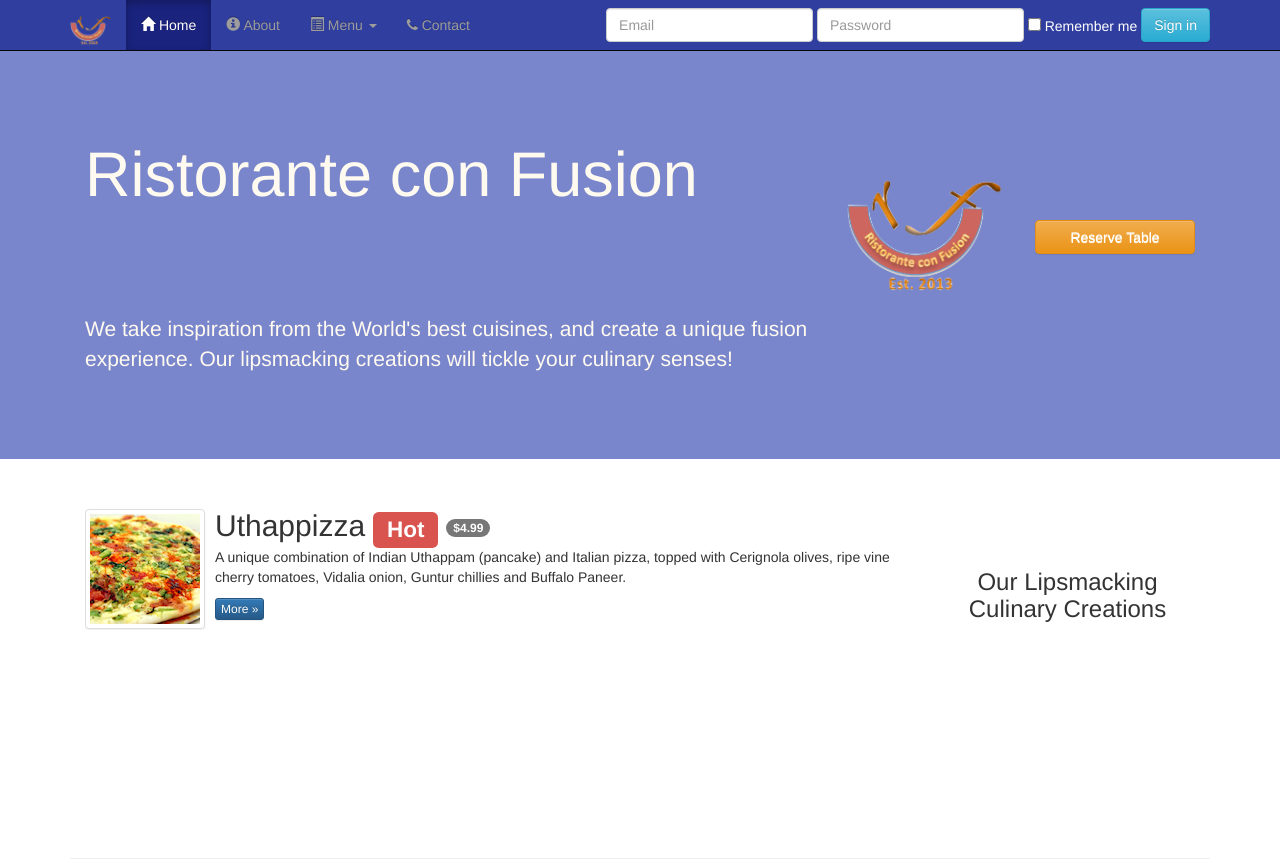
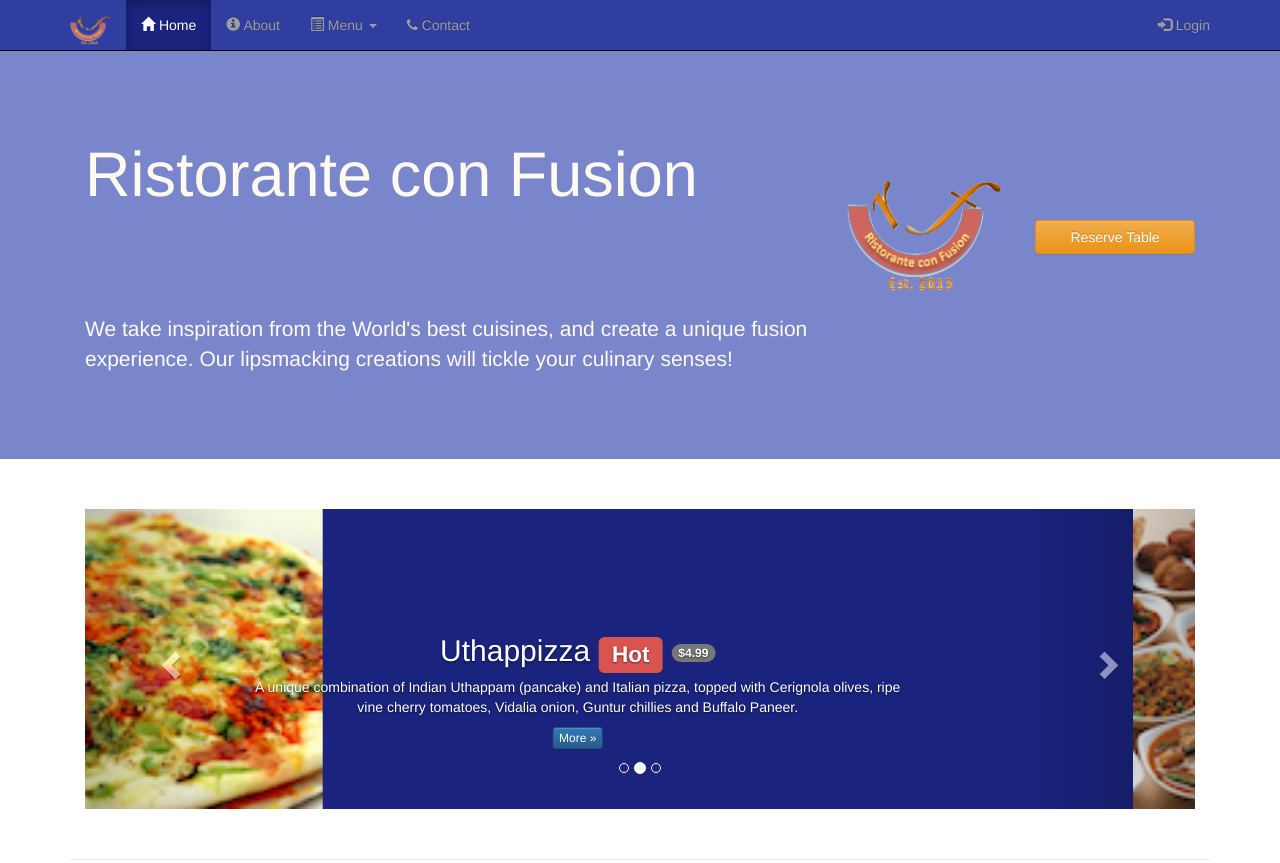
Before and after one commit to thisisalexis/web-frameworks-course, a plain HTML site: page ConFusionRistorante/index.html in a window 1280 px wide. Shown: the top 863 px of the page. Drawn offline with nearby package versions, Linux system fonts and the light colour scheme.

Commit message:
All changes for the week three added: tooltip, modal and carrousel added to index page

```diff
--- a/ConFusionRistorante/css/mystyles.css
+++ b/ConFusionRistorante/css/mystyles.css
@@ -30,3 +30,17 @@ address { font-size: 80%; margin: 0px; color: #0f0f0f; }
 .affix {
     top:100px;
 }
+
+
+.carousel {
+    background:#1A237E;
+}
+.carousel .item {
+  height: 300px;
+}
+.item img {
+    position: absolute;
+    top: 0;
+    left: 0;
+    min-height: 300px;
+}
--- a/ConFusionRistorante/index.html
+++ b/ConFusionRistorante/index.html
@@ -60,24 +60,49 @@
                              aria-hidden="true"></span> Contact</a></li>
                     </ul>
                 </div>
+                <!--
                 <div id="navbar-form" class="navbar-right navbar-collapse collapse">
-                  <form class="navbar-form navbar-right">
+
+                </div>/.navbar-collapse -->
+
+                <ul class="nav navbar-nav navbar-right">
+                    <li><a data-toggle="modal" data-target="#loginModal">
+                    <span class="glyphicon glyphicon-log-in"></span> Login</a>
+                    </li>
+                </ul>
+            </div>
+        </nav>
+        <div id="loginModal" class="modal fade" role="dialog">
+            <div class="modal-dialog">
+            <!-- Modal content-->
+            <div class="modal-content">
+                <div class="modal-header">
+                    <button type="button" class="close" data-dismiss="modal">&times;</button>
+                    <h4 class="modal-title">Login </h4>
+                </div>
+                <div class="modal-body">
+
+                <form class="form-inline">
                     <div class="form-group">
-                      <input type="text" placeholder="Email" class="form-control">
+                      <input type="text" placeholder="Email" class="form-control input-sm">
                     </div>
                     <div class="form-group">
-                      <input type="password" placeholder="Password" class="form-control">
+                      <input type="password" placeholder="Password" class="form-control input-sm">
                     </div>
                     <div class="checkbox" style="color: #fff;">
                       <label>
                         <input type="checkbox" value="remember-me"> Remember me
                       </label>
                     </div>
-                    <button type="button" class="btn btn-info">Sign in</button>
-                  </form>
-                </div><!--/.navbar-collapse -->
+                    <button type="button" class="btn btn-info btn-sm">Sign in</button>
+                    <button type="button" class="btn btn-default btn-sm" data-dismiss="modal">Cancel</button>
+
+                </form>
+
+                </div>
             </div>
-        </nav>
+            </div>
+        </div>
         <header class="jumbotron">
             <!-- Main component for a primary marketing message or call to action -->
             <div class="container">
@@ -93,12 +118,76 @@
                     </div>
                     <div class="col-xs-12 col-sm-2">
                         <div  style="padding-top: 100px;"></div>
-                        <a href="#reserveform" class="btn btn-warning btn-default btn-block">Reserve Table</a>
+                            <a type="button" class="btn btn-warning btn-block" data-toggle="tooltip" title="Or Call us at +852 12345678" data-placement="bottom" href="#reserveform">Reserve Table</a>
                     </div>
                 </div>
             </div>
         </header>
         <div class="container">
+
+
+
+<div class="row row-content">
+    <div class="col-xs-12">
+        <div id="mycarousel" class="carousel slide" data-ride="carousel">
+            <!-- Indicators -->
+            <ol class="carousel-indicators">
+                <li data-target="#mycarousel" data-slide-to="0" class="active"></li>
+                <li data-target="#mycarousel" data-slide-to="1"></li>
+                <li data-target="#mycarousel" data-slide-to="2"></li>
+            </ol>
+            <!-- Wrapper for slides -->
+            <div class="carousel-inner" role="listbox">
+                <div class="item active">
+                    <img class="img-responsive"
+                     src="img/uthappizza.png" alt="Uthappizza">
+                    <div class="carousel-caption">
+                    <h2>Uthappizza  <span class="label label-danger">Hot</span> <span class="badge">$4.99</span></h2>
+                    <p>A unique combination of Indian Uthappam (pancake) and
+                      Italian pizza, topped with Cerignola olives, ripe vine
+                      cherry tomatoes, Vidalia onion, Guntur chillies and
+                      Buffalo Paneer.</p>
+                    <p><a class="btn btn-primary btn-xs" href="#">More &raquo;</a></p>
+                    </div>
+                </div>
+                <div class="item">
+                    <img class="img-responsive"
+                     src="img/buffet.png" alt="Weekend Grand Buffet">
+                    <div class="carousel-caption">
+                    <h2>Weekend Grand Buffet <span class="label label-danger label-xs">New</span></h2>
+                     <p>Featuring mouthwatering combinations with a choice of five different salads, six enticing appetizers, six main entrees and five choicest desserts. Free flowing bubbly and soft drinks. All for just $19.99 per person </p>
+                            <p><a href="#" class="btn btn-primary btn-xs">More &raquo;</a></p>
+                    </div>
+                </div>
+                <div class="item">
+                    <img class="img-responsive"
+                             src="img/alberto.png" alt="Alberto Somayya">
+                    <div class="carousel-caption">
+                        <h2>Meet our Culinary Specialists</h2>
+                        <p>Award winning three-star Michelin chef with wide
+                             International experience having worked closely with
+                             whos-who in the culinary world, he specializes in
+                              creating mouthwatering Indo-Italian fusion experiences.
+                             </p>
+                            <p><a class="btn btn-primary btn-xs" href="#">More &raquo;</a></p>
+                    </div>
+                </div>
+            </div>
+            <!-- Controls -->
+            <a class="left carousel-control" href="#mycarousel" role="button" data-slide="prev">
+                <span class="glyphicon glyphicon-chevron-left" aria-hidden="true"></span>
+                <span class="sr-only">Previous</span>
+            </a>
+            <a class="right carousel-control" href="#mycarousel" role="button" data-slide="next">
+                <span class="glyphicon glyphicon-chevron-right" aria-hidden="true"></span>
+                <span class="sr-only">Next</span>
+                </a>
+        </div>
+    </div>
+</div>
+
+
+
             <div class="row row-content">
                 <div class="col-xs-12 col-sm-3 col-sm-push-9">
                     <p style="padding:20px;"></p>
@@ -267,5 +356,10 @@
         <script src="https://ajax.googleapis.com/ajax/libs/jquery/1.11.3/jquery.min.js"></script>
         <!-- Include all compiled plugins (below), or include individual files as needed -->
         <script src="js/bootstrap.min.js"></script>
+        <script>
+            $(document).ready(function(){
+            $('[data-toggle="tooltip"]').tooltip();
+             });
+        </script>
     </body>
 </html>
```
